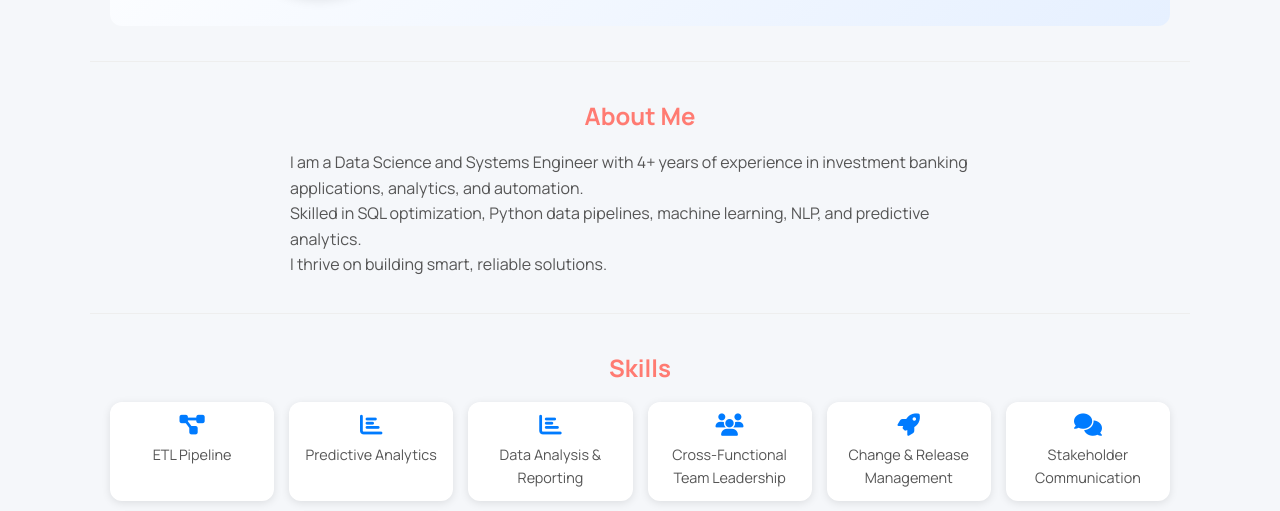
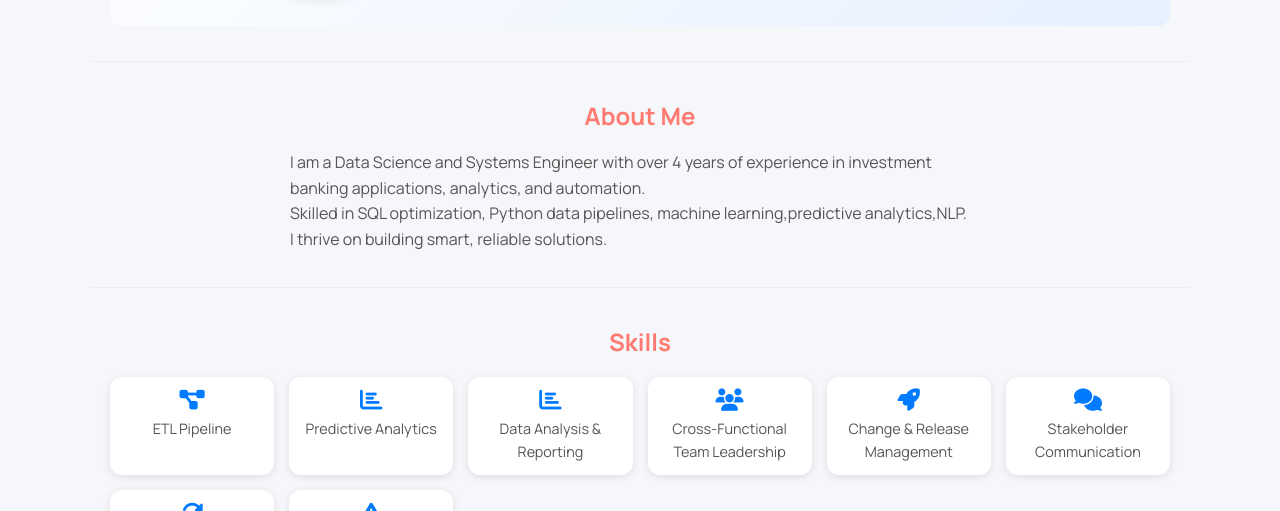
Before and after one commit to gautamsandeepkt/gautamsandeepkt.github.io, a plain HTML site: page index.html in a window 1280 px wide. Shown: the part 289-800 px from the top of the page. Drawn offline with Linux system fonts and the light colour scheme.

Commit message:
Update index.html

```diff
--- a/index.html
+++ b/index.html
@@ -4,7 +4,7 @@
   <meta charset="utf-8" />
   <meta name="viewport" content="width=device-width, initial-scale=1, viewport-fit=cover" />
   <title>Gautam Sandeep Kannan Theleepan | Portfolio</title>
-  <meta name="description" content="Versatile and gifted technology professional, skilled in driving transformation through leadership, data analytics and innovation across diverse industries." />
+  <meta name="description" content="Versatile and gifted technology professional,skilled in driving transformation through leadership, data analytics and innovation across diverse industries." />
   <link rel="preconnect" href="https://fonts.googleapis.com" />
   <link rel="preconnect" href="https://fonts.gstatic.com" crossorigin />
   <link href="https://fonts.googleapis.com/css2?family=Manrope:wght@300;400;500;600;700&display=swap" rel="stylesheet"/>
@@ -14,7 +14,7 @@
 
 <body>
   <header class="site-header">
-    <!-- FIX: Added hamburger menu button for mobile -->
+
     <button class="nav-toggle" aria-label="Toggle navigation" onclick="document.querySelector('.nav-links').classList.toggle('open')">
       <i class="fas fa-bars"></i>
     </button>
@@ -48,8 +48,8 @@
     <!-- About Section -->
     <section id="about" class="section">
       <h2>About Me</h2>
-      <p>I am a Data Science and Systems Engineer with 4+ years of experience in investment banking applications, analytics, and automation.</p>
-      <p>Skilled in SQL optimization, Python data pipelines, machine learning, NLP, and predictive analytics.</p>
+      <p>I am a Data Science and Systems Engineer with over 4 years of experience in investment banking applications, analytics, and automation.</p>
+      <p>Skilled in SQL optimization, Python data pipelines, machine learning,predictive analytics,NLP.</p>
       <p>I thrive on building smart, reliable solutions.</p>
     </section>
 
@@ -75,7 +75,7 @@
       <div class="stat-grid">
         <div class="stat">
           <i class="fas fa-briefcase"></i><br>
-          <span class="stat-value">4</span><br>
+          <span class="stat-value"> 4</span><br>
           <span class="stat-label">Years of driving IT, consulting, and transformation projects</span>
         </div>
         <div class="stat">
@@ -122,7 +122,7 @@
     <!-- Experience Section -->
     <section id="experience" class="section">
       <h2>Professional Experience</h2>
-      <!-- FIX: Removed the stray </div> that had no matching opening tag -->
+
       <div class="timeline-item">
         <div class="timeline-marker"></div>
         <div>
@@ -137,8 +137,7 @@
     <section id="education" class="section">
       <h2>Education</h2>
       <div class="education-grid">
-        <!-- FIX: Added missing closing </div> for La Trobe card -->
-        <!-- FIX: Fixed typo "Universsity" → "University" -->
+
         <div class="card glass">
           <h3>La Trobe University</h3>
           <p class="muted"><strong>Masters of Data Science, Artificial Intelligence Analytics · Jul 2025</strong></p>
@@ -173,7 +172,7 @@
     </footer>
   </main>
 
-  <!-- FIX: Intersection Observer to trigger fadeInUp animations on scroll instead of on page load -->
+
   <script>
     const observer = new IntersectionObserver((entries) => {
       entries.forEach(entry => {
```
